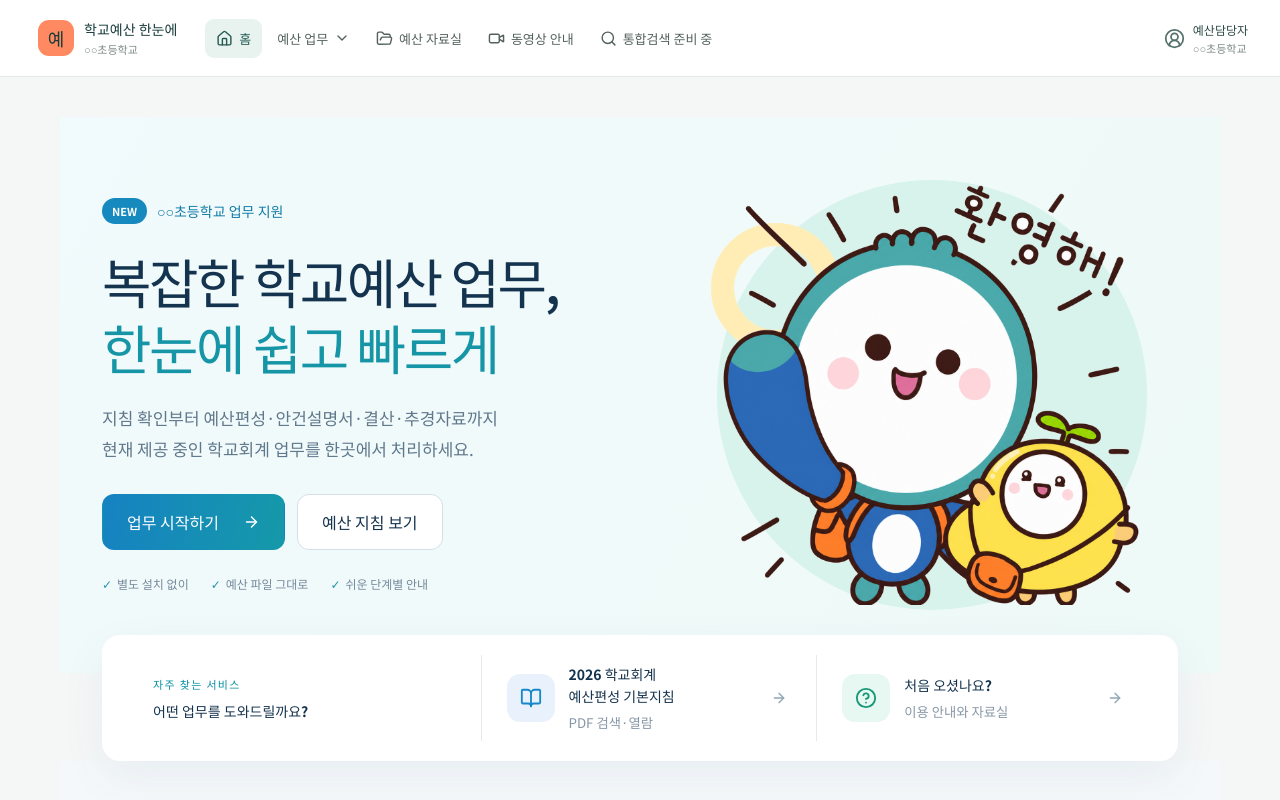
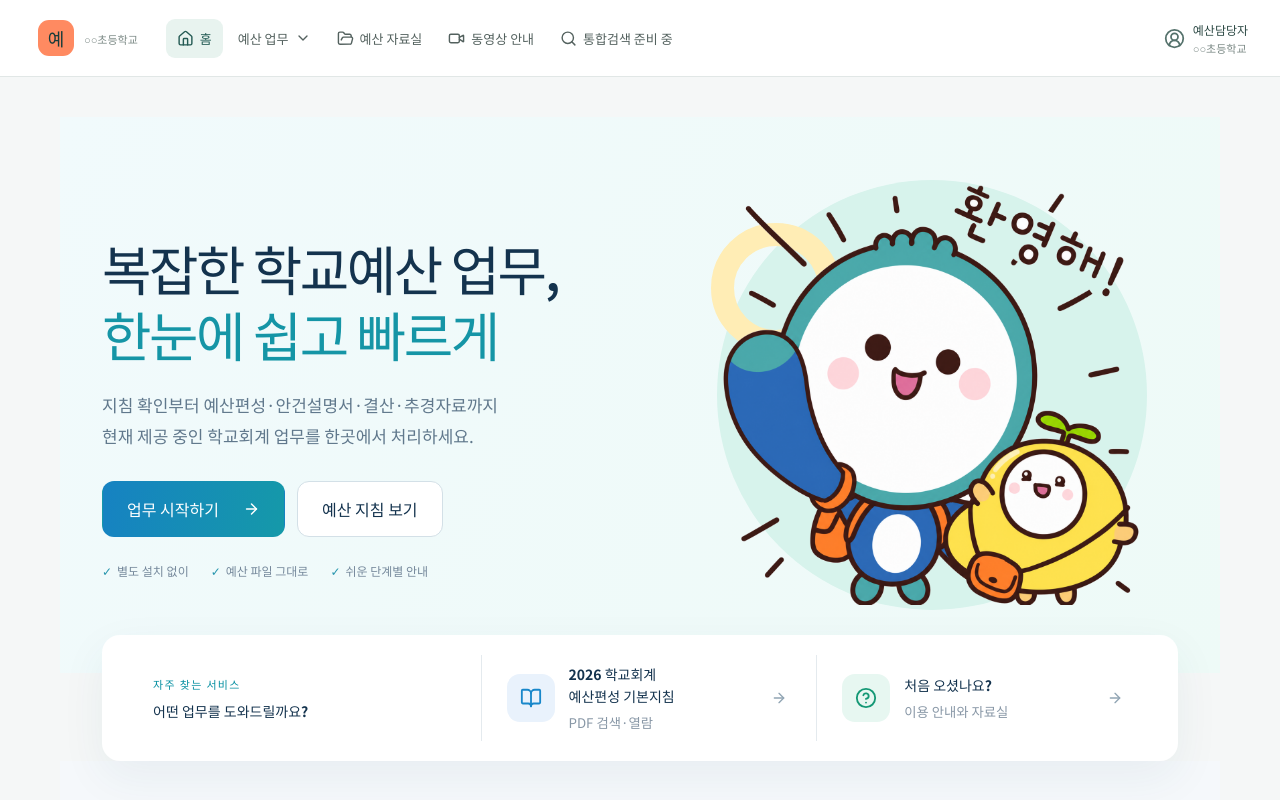
Before and after one commit to lovingculture/schoolbudget, a React (Vite) app: page / in a window 1280 px wide. Shown: the top 800 px of the page. Built offline with nearby package versions, Linux system fonts and the light colour scheme.

Commit message:
style: simplify portal header labels

```diff
--- a/src/components/PortalHeader.tsx
+++ b/src/components/PortalHeader.tsx
@@ -69,7 +69,6 @@ export function PortalHeader({
         >
           <span className="brandmark" aria-hidden="true">예</span>
           <span>
-            <strong>학교예산 한눈에</strong>
             <small>{schoolName}</small>
           </span>
         </button>
--- a/src/features/home/HomePage.tsx
+++ b/src/features/home/HomePage.tsx
@@ -73,15 +73,12 @@ const workCards: WorkCard[] = [
   },
 ];
 
-export function HomePage({ displayName, schoolName, onNavigate }: HomePageProps) {
+export function HomePage({ onNavigate }: HomePageProps) {
   return (
     <div className="content home-page-v2">
       <section className="home-hero" aria-labelledby="home-hero-title">
         <div className="home-section-inner home-hero-layout">
           <div className="home-hero-copy">
-            <span className="home-hero-eyebrow">
-              <b>NEW</b> {schoolName} 업무 지원
-            </span>
             <h1 id="home-hero-title">
               복잡한 학교예산 업무,
               <strong>한눈에 쉽고 빠르게</strong>
```
Also changed, not shown: 2 other files (tests, documents, lock files or other folders).
